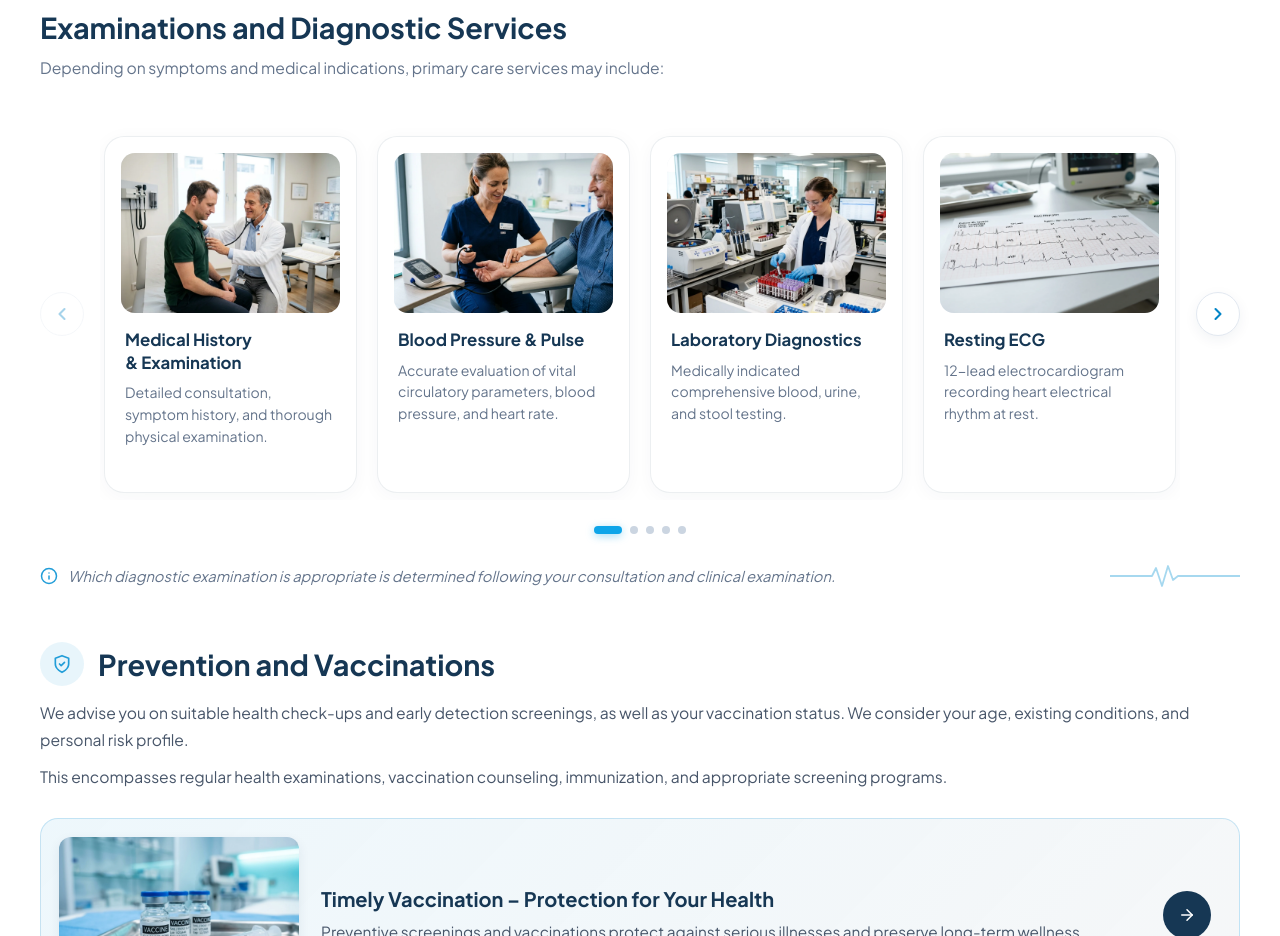
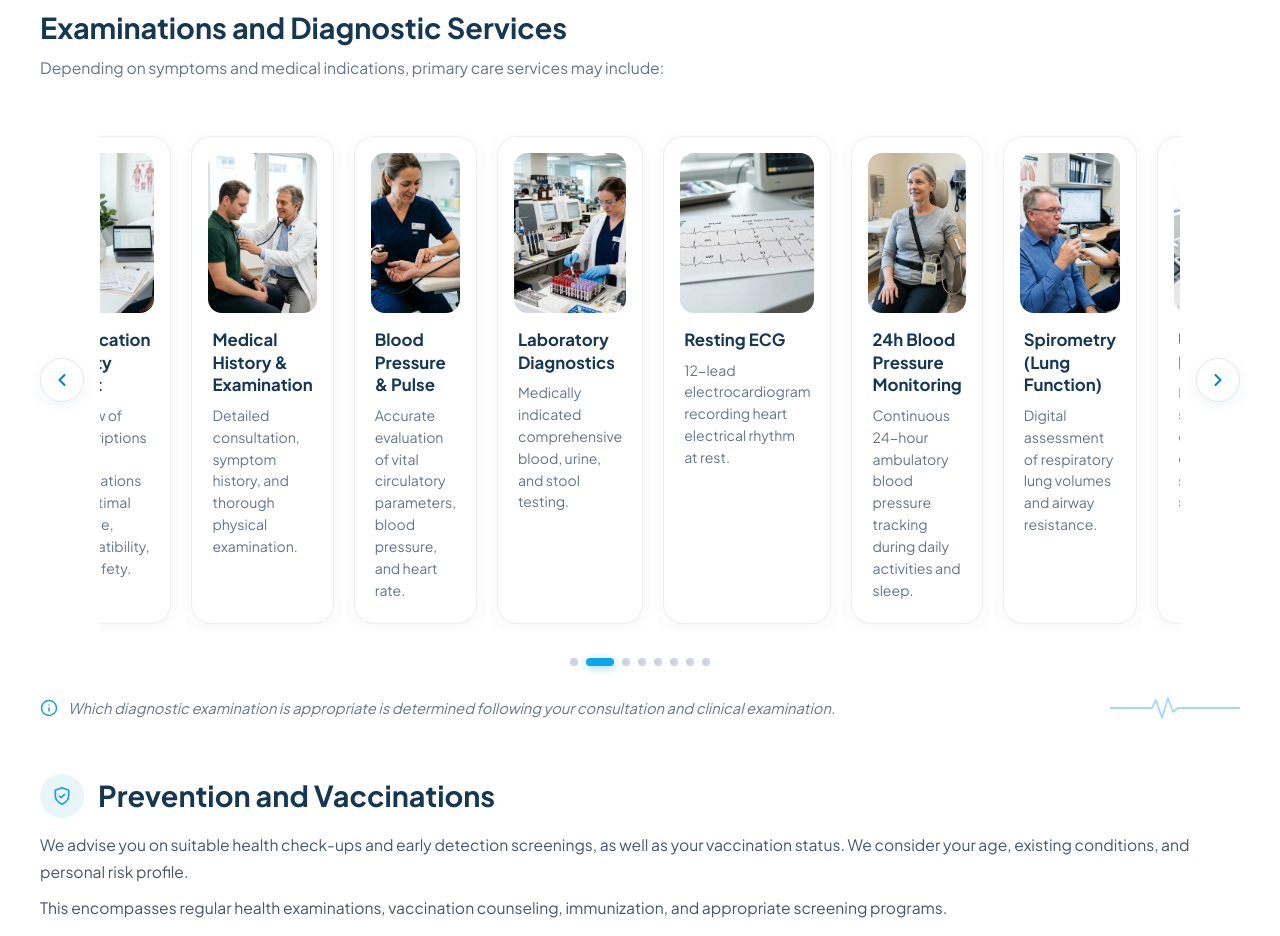
Before and after one commit to Arkadii-Redozubov-personal/NabiOta-Medical-Care-Center-MVZ-for-General-and-Specialist-Care-Website, a Next.js app: page /en/fachbereiche/allgemeinmedizin/ in a window 1280 px wide. Shown: the part 1420-2356 px from the top of the page. Built offline with nearby package versions, Linux system fonts and the light colour scheme.

Commit message:
feat: make general medicine services slider an infinite loop with smooth looping, swipe, and autoplay

```diff
--- a/src/components/ui/GeneralMedicineServicesShowcase.tsx
+++ b/src/components/ui/GeneralMedicineServicesShowcase.tsx
@@ -1,6 +1,6 @@
 "use client";
 
-import React, { useState, useEffect } from "react";
+import React, { useState, useEffect, useRef, useCallback, useMemo } from "react";
 import Image from "next/image";
 import { type Locale } from "@/lib/i18n";
 import { Icon, type IconName } from "@/components/ui/Icon";
@@ -184,8 +184,23 @@ export function GeneralMedicineServicesShowcase({
   locale,
   servicesNote,
 }: GeneralMedicineServicesShowcaseProps) {
-  const [currentIndex, setCurrentIndex] = useState(0);
+  const isRTL = locale === "ar";
+  const N = generalServicesData.length;
+
+  // Triplicate array to enable seamless bidirectional infinite looping
+  const allSlides = useMemo(
+    () => [...generalServicesData, ...generalServicesData, ...generalServicesData],
+    []
+  );
+
+  const [currentIndex, setCurrentIndex] = useState(N);
   const [visibleCards, setVisibleCards] = useState(4);
+  const [isTransitioning, setIsTransitioning] = useState(true);
+  const [isHovered, setIsHovered] = useState(false);
+
+  const isSlidingRef = useRef(false);
+  const touchStartX = useRef<number | null>(null);
+  const touchEndX = useRef<number | null>(null);
 
   useEffect(() => {
     const updateVisible = () => {
@@ -202,35 +217,142 @@ export function GeneralMedicineServicesShowcase({
     return () => window.removeEventListener("resize", updateVisible);
   }, []);
 
-  const maxIndex = Math.max(0, generalServicesData.length - visibleCards);
+  // Slide navigation handlers
+  const handlePrev = useCallback(() => {
+    if (isSlidingRef.current) return;
+    isSlidingRef.current = true;
+    setIsTransitioning(true);
+    setCurrentIndex((prev) => prev - 1);
+  }, []);
 
-  useEffect(() => {
-    if (currentIndex > maxIndex) {
-      setCurrentIndex(maxIndex);
+  const handleNext = useCallback(() => {
+    if (isSlidingRef.current) return;
+    isSlidingRef.current = true;
+    setIsTransitioning(true);
+    setCurrentIndex((prev) => prev + 1);
+  }, []);
+
+  // Infinite loop snap without animation when sliding beyond bounds
+  const handleTransitionEnd = (e: React.TransitionEvent<HTMLDivElement>) => {
+    if (e.target !== e.currentTarget || e.propertyName !== "transform") return;
+    isSlidingRef.current = false;
+
+    if (currentIndex >= N * 2) {
+      setIsTransitioning(false);
+      setCurrentIndex((prev) => prev - N);
+    } else if (currentIndex < N) {
+      setIsTransitioning(false);
+      setCurrentIndex((prev) => prev + N);
     }
-  }, [maxIndex, currentIndex]);
-
-  const handlePrev = () => {
-    setCurrentIndex((prev) => Math.max(0, prev - 1));
   };
 
-  const handleNext = () => {
-    setCurrentIndex((prev) => Math.min(maxIndex, prev + 1));
+  // Re-enable transition on the frame after an instantaneous jump
+  useEffect(() => {
+    if (!isTransitioning) {
+      const r1 = requestAnimationFrame(() => {
+        const r2 = requestAnimationFrame(() => {
+          setIsTransitioning(true);
+        });
+        return () => cancelAnimationFrame(r2);
+      });
+      return () => cancelAnimationFrame(r1);
+    }
+  }, [isTransitioning]);
+
+  // Safety fallback to prevent slider lock
+  useEffect(() => {
+    const timeout = setTimeout(() => {
+      isSlidingRef.current = false;
+    }, 550);
+    return () => clearTimeout(timeout);
+  }, [currentIndex]);
+
+  // Autoplay every 4s, pauses on hover/touch
+  useEffect(() => {
+    if (isHovered) return;
+    const interval = setInterval(() => {
+      handleNext();
+    }, 4000);
+    return () => clearInterval(interval);
+  }, [isHovered, handleNext]);
+
+  // Keyboard navigation when user is hovering/interacting with slider
+  useEffect(() => {
+    if (!isHovered) return;
+    const onKeyDown = (e: KeyboardEvent) => {
+      if (e.key === "ArrowLeft") {
+        if (isRTL) handleNext();
+        else handlePrev();
+      } else if (e.key === "ArrowRight") {
+        if (isRTL) handlePrev();
+        else handleNext();
+      }
+    };
+    window.addEventListener("keydown", onKeyDown);
+    return () => window.removeEventListener("keydown", onKeyDown);
+  }, [isHovered, handleNext, handlePrev, isRTL]);
+
+  // Touch swipe support
+  const handleTouchStart = (e: React.TouchEvent) => {
+    setIsHovered(true);
+    touchStartX.current = e.targetTouches[0].clientX;
   };
 
-  const totalDots = maxIndex + 1;
+  const handleTouchMove = (e: React.TouchEvent) => {
+    touchEndX.current = e.targetTouches[0].clientX;
+  };
+
+  const handleTouchEnd = () => {
+    setIsHovered(false);
+    if (touchStartX.current === null || touchEndX.current === null) return;
+    const diff = touchStartX.current - touchEndX.current;
+    if (Math.abs(diff) > 40) {
+      if (diff > 0) {
+        if (isRTL) handlePrev();
+        else handleNext();
+      } else {
+        if (isRTL) handleNext();
+        else handlePrev();
+      }
+    }
+    touchStartX.current = null;
+    touchEndX.current = null;
+  };
+
+  // Active dot index mapped to original 0..N-1 items
+  const activeDot = ((currentIndex % N) + N) % N;
+
+  const goToDot = (dotIdx: number) => {
+    if (isSlidingRef.current) return;
+    const currentMod = ((currentIndex % N) + N) % N;
+    if (dotIdx === currentMod) return;
+
+    isSlidingRef.current = true;
+    setIsTransitioning(true);
+
+    let diff = dotIdx - currentMod;
+    if (diff > N / 2) diff -= N;
+    if (diff < -N / 2) diff += N;
+
+    setCurrentIndex((prev) => prev + diff);
+  };
+
+  const cardWidthCalc = `((100% - ${(visibleCards - 1) * 20}px) / ${visibleCards})`;
 
   return (
     <div>
-      {/* ── Slider with 4 Main Cards Visible (matching reference) ── */}
-      <div className="gen-slider-outer">
+      {/* ── Infinite Slider (4 Cards Visible on Desktop, endless cycle) ── */}
+      <div
+        className="gen-slider-outer"
+        onMouseEnter={() => setIsHovered(true)}
+        onMouseLeave={() => setIsHovered(false)}
+      >
         {/* Left Arrow Button */}
         <button
           type="button"
-          onClick={handlePrev}
-          disabled={currentIndex === 0}
+          onClick={isRTL ? handleNext : handlePrev}
           className="gen-slider-nav-btn gen-slider-nav-prev"
-          aria-label="Previous services"
+          aria-label={isRTL ? "Next services" : "Previous services"}
         >
           <svg
             width="20"
@@ -247,23 +369,34 @@ export function GeneralMedicineServicesShowcase({
         </button>
 
         {/* Viewport & Sliding Track */}
-        <div className="gen-slider-viewport">
+        <div
+          className="gen-slider-viewport"
+          onTouchStart={handleTouchStart}
+          onTouchMove={handleTouchMove}
+          onTouchEnd={handleTouchEnd}
+        >
           <div
             className="gen-slider-track"
+            onTransitionEnd={handleTransitionEnd}
             style={{
-              transform: `translateX(calc(-${currentIndex} * ((100% - ${(visibleCards - 1) * 20}px) / ${visibleCards} + 20px)))`,
+              transform: isRTL
+                ? `translateX(calc(${currentIndex} * (${cardWidthCalc} + 20px)))`
+                : `translateX(calc(-${currentIndex} * (${cardWidthCalc} + 20px)))`,
+              transition: isTransitioning
+                ? "transform 0.45s cubic-bezier(0.25, 1, 0.5, 1)"
+                : "none",
             }}
           >
-            {generalServicesData.map((item, idx) => {
+            {allSlides.map((item, idx) => {
               const itemTitle = item.titles[locale] || item.titles.de;
               const itemDesc = item.descs[locale] || item.descs.de;
 
               return (
                 <div
-                  key={idx}
+                  key={`${item.icon}-${idx}`}
                   className="gen-slider-card"
                   style={{
-                    flex: `0 0 calc((100% - ${(visibleCards - 1) * 20}px) / ${visibleCards})`,
+                    flex: `0 0 ${cardWidthCalc}`,
                   }}
                 >
                   <div className="gen-slider-card-media">
@@ -288,10 +421,9 @@ export function GeneralMedicineServicesShowcase({
         {/* Right Arrow Button */}
         <button
           type="button"
-          onClick={handleNext}
-          disabled={currentIndex >= maxIndex}
+          onClick={isRTL ? handlePrev : handleNext}
           className="gen-slider-nav-btn gen-slider-nav-next"
-          aria-label="Next services"
+          aria-label={isRTL ? "Previous services" : "Next services"}
         >
           <svg
             width="20"
@@ -308,14 +440,14 @@ export function GeneralMedicineServicesShowcase({
         </button>
       </div>
 
-      {/* Pagination Dots (matching reference) */}
+      {/* Pagination Dots (matching 8 services, endless cycle) */}
       <div className="gen-slider-dots" role="tablist" aria-label="Slider navigation dots">
-        {Array.from({ length: totalDots }).map((_, dotIdx) => (
+        {generalServicesData.map((_, dotIdx) => (
           <button
             key={dotIdx}
             type="button"
-            onClick={() => setCurrentIndex(dotIdx)}
-            className={`gen-slider-dot ${dotIdx === currentIndex ? "active" : ""}`}
+            onClick={() => goToDot(dotIdx)}
+            className={`gen-slider-dot ${dotIdx === activeDot ? "active" : ""}`}
             aria-label={`Go to slide ${dotIdx + 1}`}
           />
         ))}
```
Also changed, not shown: src/app/globals.css.
